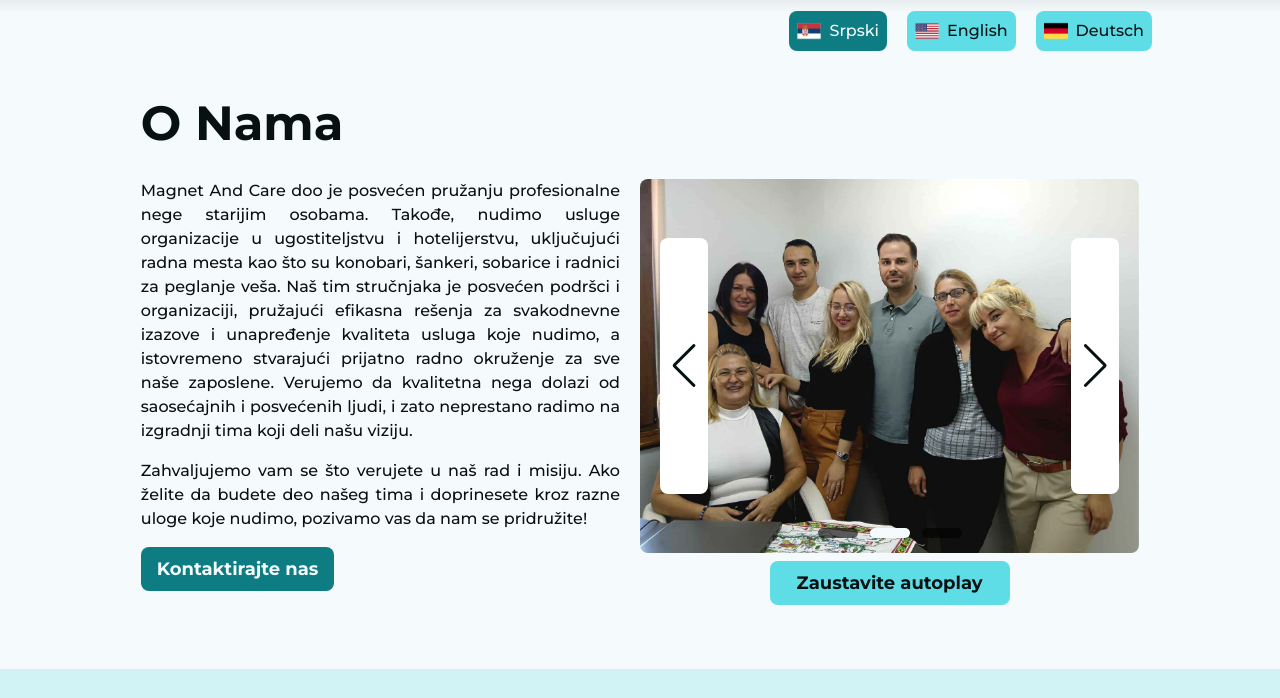
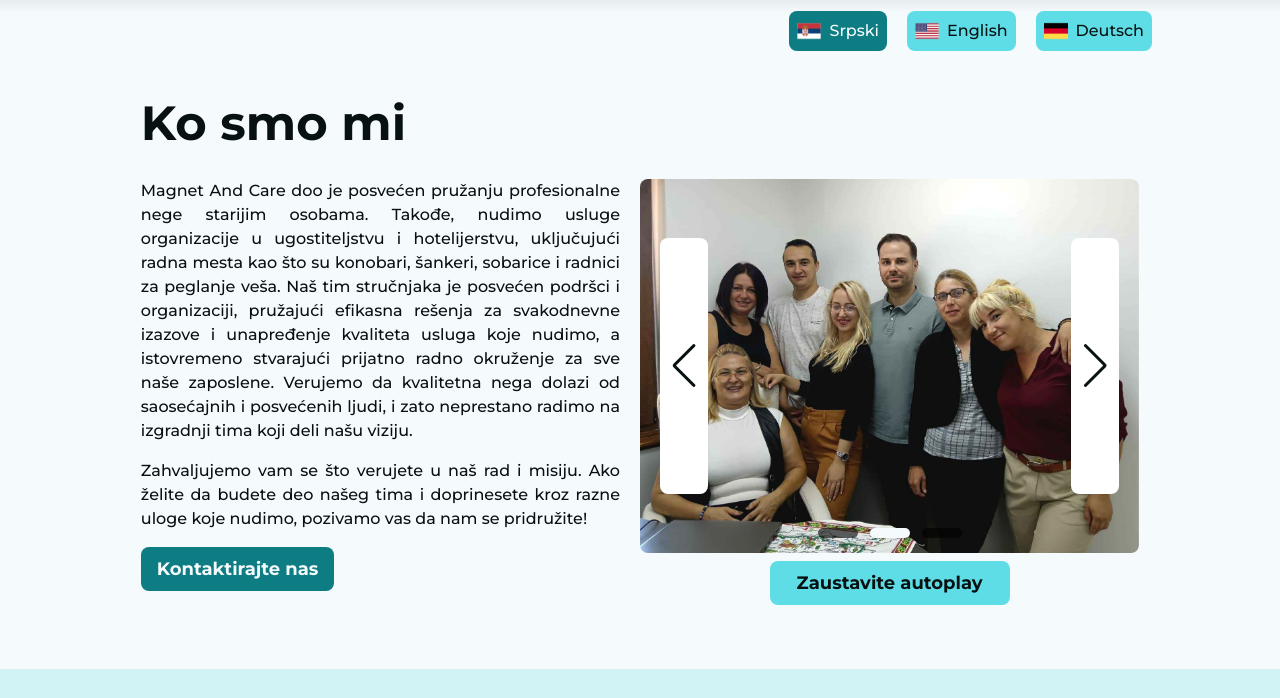
Before and after one commit to DarkSRKI24/magnetandcare, an Astro site: page /about in a window 1280 px wide. Shown: the part 102-800 px from the top of the page. Built offline with nearby package versions, Linux system fonts and the light colour scheme; Astro itself is replaced by a stand-in of ours.

Commit message:
grammer2

```diff
--- a/src/pages/about.astro
+++ b/src/pages/about.astro
@@ -6,7 +6,7 @@ import SwiperComponent from '../components/carousel.jsx';
 <MainLayout lang="sr" title="Magnet And Care - O nama">
     <section class="my-8 mx-4 flex justify-center">
         <div class="w-full md:w-4/5">
-            <h2 class="mb-8 font-bold text-5xl text-center lg:text-left">O Nama</h2>
+            <h2 class="mb-8 font-bold text-5xl text-center lg:text-left">Ko smo mi</h2>
 
             <div class="my-8 flex flex-col lg:flex-row gap-5">
                 <div class="my-8 lg:my-0 lg:w-1/2 flex flex-col items-center lg:items-start">
```
